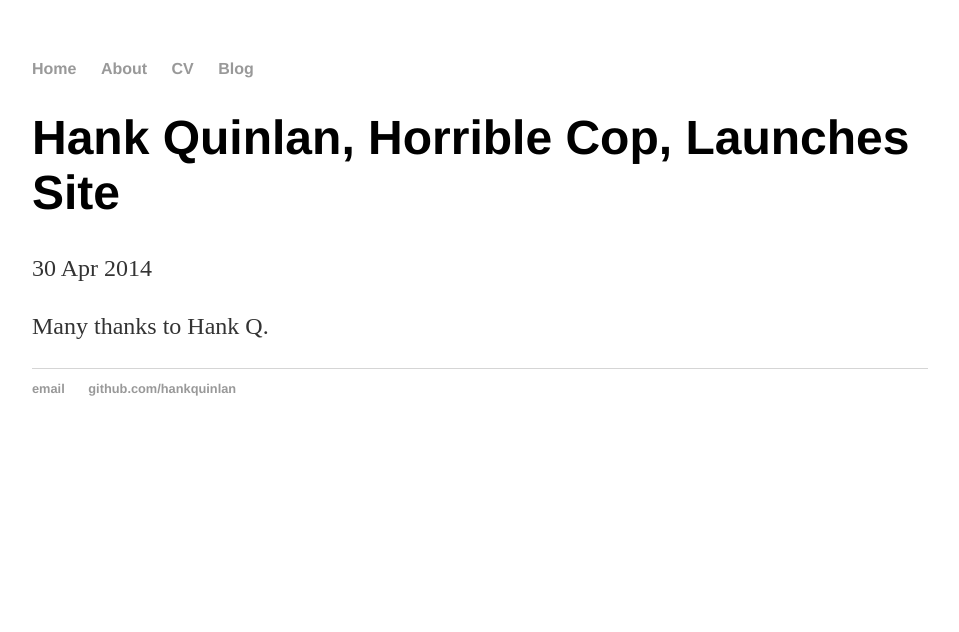
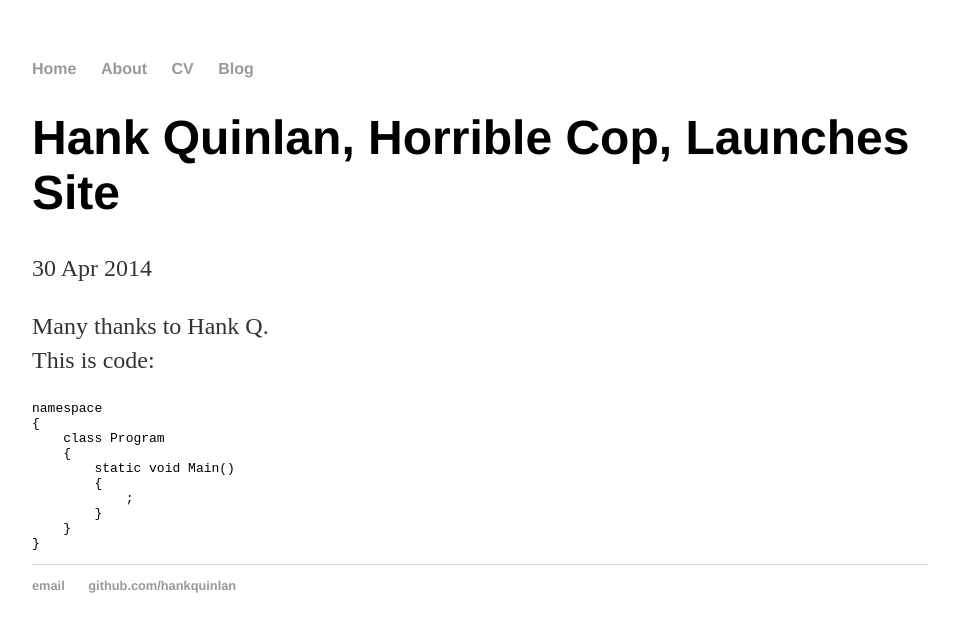
Before and after one commit to madsmikkel/madsmikkel.github.io, a Jekyll site: the page built from _posts/2016-10-13-Created-my-blog-using-Jekyll.md, in a window 1280 px wide. Shown: the top 632 px of the page, without its empty margins (160-1119 px from the left). Built offline with Jekyll 4.4.1, drawn with Linux system fonts in a browser that asks for light colours.

Commit message:
Update 2016-10-13-Created-my-blog-using-Jekyll.md

````diff
--- a/_posts/2016-10-13-Created-my-blog-using-Jekyll.md
+++ b/_posts/2016-10-13-Created-my-blog-using-Jekyll.md
@@ -5,3 +5,18 @@ date: 2014-04-30
 ---
 
 Many thanks to Hank Q.
+<br>
+This is code:
+<br>
+```csharp
+namespace
+{
+    class Program
+    {
+        static void Main()
+        {
+            ;
+        }
+    }
+}
+```
````
